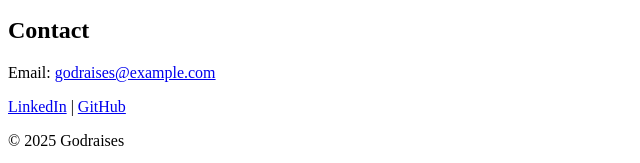
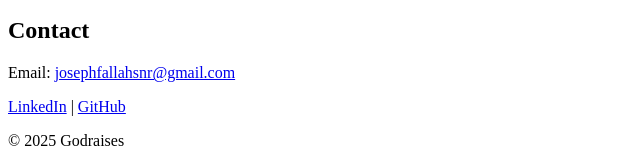
Before and after one commit to Godraises/My_First_Portfolio, a plain HTML site: page html_basic/portfolio/index.html in a window 1280 px wide. Shown: the part 681-844 px from the top of the page, 0-640 px from the left. Drawn offline with Linux system fonts and the light colour scheme.

Commit message:
Update contact email in portfolio/index.html to josephfallahsnr@gmail.com

```diff
--- a/html_basic/portfolio/index.html
+++ b/html_basic/portfolio/index.html
@@ -51,7 +51,7 @@
 
         <section id="contact">
             <h2>Contact</h2>
-            <p>Email: <a href="mailto:godraises@example.com">godraises@example.com</a></p>
+            <p>Email: <a href="mailto:josephfallahsnr@gmail.com">josephfallahsnr@gmail.com</a></p>
             <p><a href="https://www.linkedin.com/in/godraises" target="_blank">LinkedIn</a> | <a href="https://github.com/Godraises" target="_blank">GitHub</a></p>
         </section>
     </article>
```
